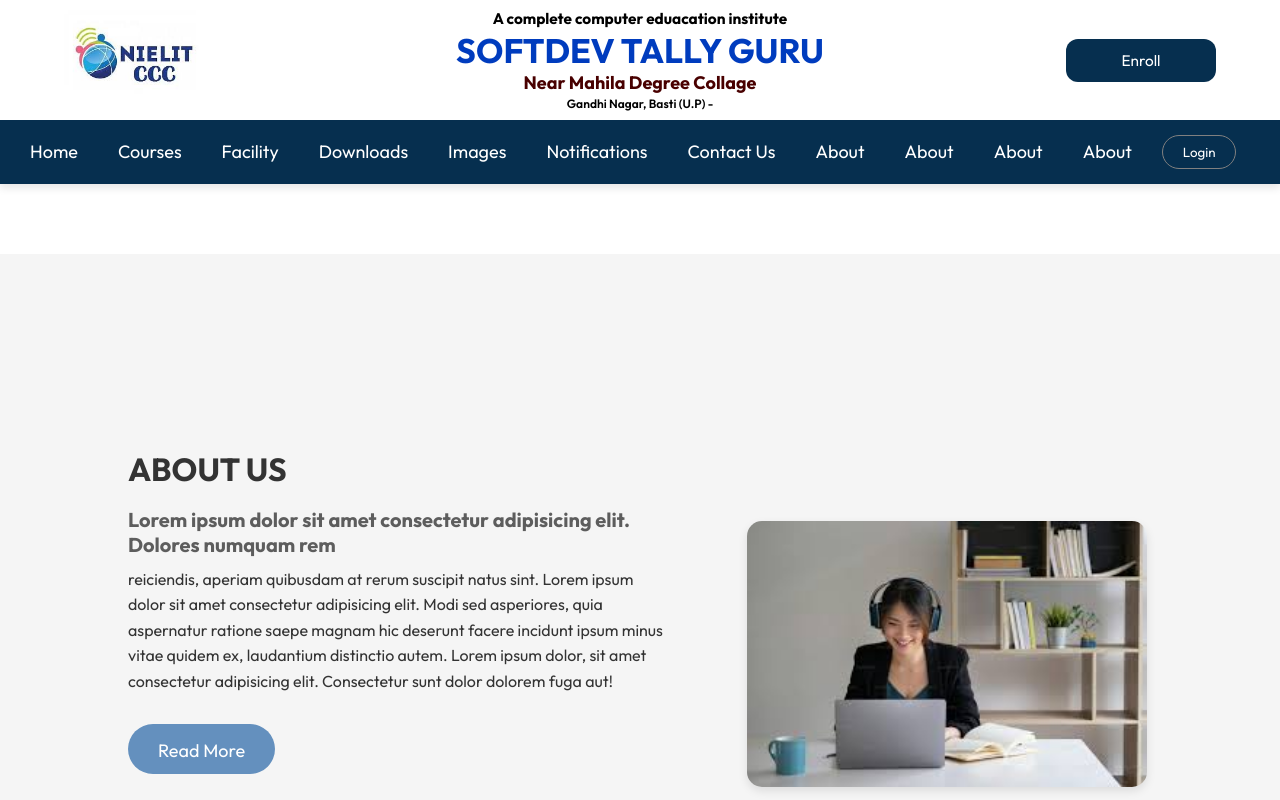
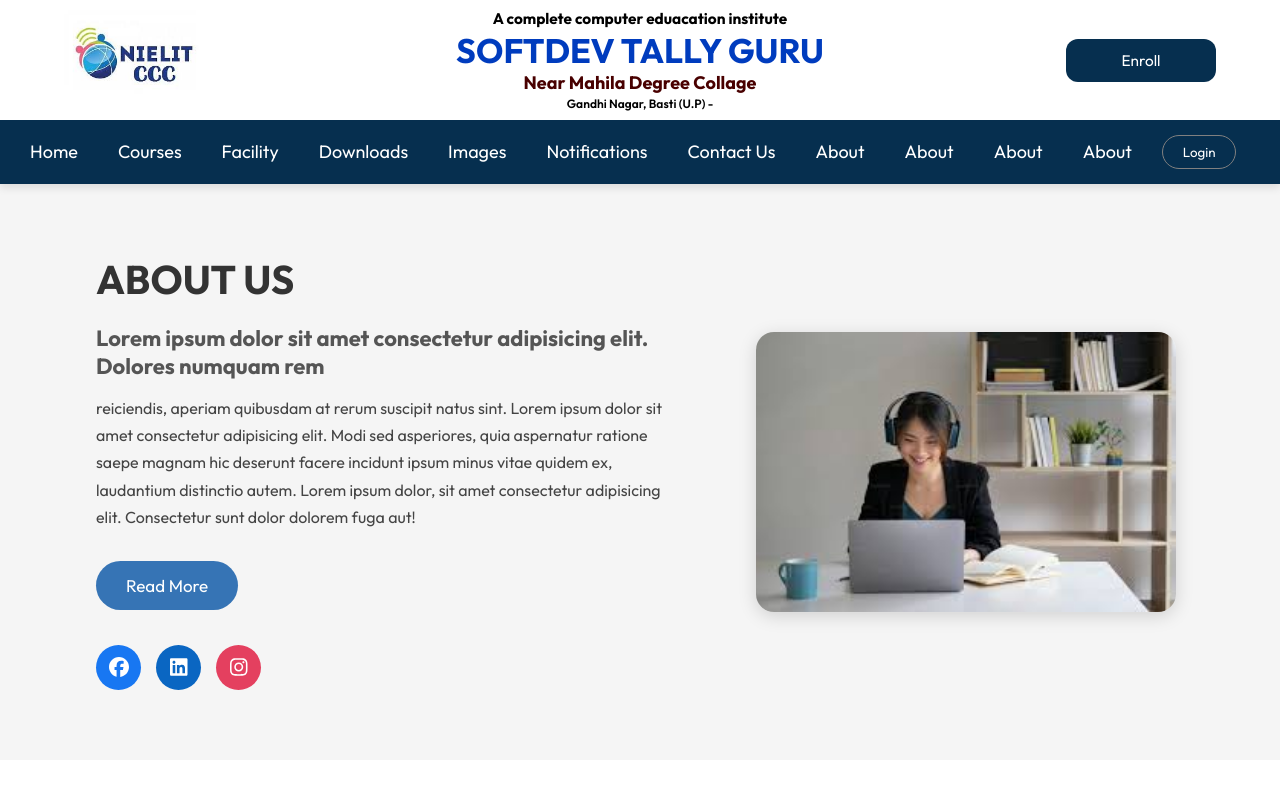
Before and after one commit to rakesh15092002/Computer-Institution, a React (Vite) app in the folder frontend/: page /about-us in a window 1280 px wide. Shown: the top 800 px of the page. Built offline with nearby package versions, Linux system fonts and the light colour scheme; no server answers.

Commit message:
commit all the changes

```diff
--- a/frontend/src/components/AboutDirector/AboutDirector.css
+++ b/frontend/src/components/AboutDirector/AboutDirector.css
@@ -2,7 +2,7 @@
     display: flex;
     justify-content: space-between;
     align-items: center;
-    width: 80%;
+    width: 90%;
     max-width: 1200px;
     margin: 80px auto;
     gap: 30px;
--- a/frontend/src/components/Address/Address.css
+++ b/frontend/src/components/Address/Address.css
@@ -1,6 +1,6 @@
 /* Address Container */
 .address {
-    width: 80%;
+    width: 90%;
     max-width: 1200px;
     margin: 100px auto; /* Adds spacing from other components */
     padding: 40px;
--- a/frontend/src/components/CourseItem/CourseItem.css
+++ b/frontend/src/components/CourseItem/CourseItem.css
@@ -1,5 +1,5 @@
 .course-item {
-    width: 350px;
+    width: 280px;
     height: 350px;
     background: white;
     overflow: hidden;
@@ -53,7 +53,7 @@
 }
 
 .course-item-name-rating img {
-    width: 70px;
+    width: 68px;
 }
 
 /* Course description */
--- a/frontend/src/components/LoginPopup/LoginPopup.css
+++ b/frontend/src/components/LoginPopup/LoginPopup.css
@@ -1,7 +1,7 @@
 .login-popup {
     position: fixed;
     /* Covers the whole screen */
-    z-index: 1000;
+    z-index: 1500;
     /* Ensures it's above other elements */
     top: 0px;
     left: 0;
--- a/frontend/src/components/Navbar/Navbar.css
+++ b/frontend/src/components/Navbar/Navbar.css
@@ -64,7 +64,7 @@
     flex-direction: column;
     gap: 5px;
     cursor: pointer;
-    z-index: 1001;
+    z-index: 10;
 }
 
 .hamburger div {
@@ -91,9 +91,9 @@
     .navbar-menu {
         flex-direction: column;
         position: fixed;
-        top: 120px;
+        top: 168px;
         right: -100%;
-        width: 40%;
+        width: 60%;
         height: calc(100% - 120px);
         background: #0f172a;
         box-shadow: -2px 0 10px rgba(0, 0, 0, 0.1);
@@ -101,9 +101,10 @@
         text-align: left;
         transition: right 0.3s ease;
         overflow-y: auto;
-        z-index: 1000;
+        z-index: 10;
         flex-wrap: nowrap;
         overflow-y: auto;
+        min-width: 250px;
     }
 
     .navbar-menu.show {
@@ -132,10 +133,13 @@
     /* Show Hamburger */
     .hamburger {
         display: flex;
+        margin-left: auto;
     }
 
     /* Optional: hide desktop buttons on mobile */
     .navbar-button {
         display: none;
     }
+
+
 }
--- a/frontend/src/components/Testimonials/TestimonialsSlider.css
+++ b/frontend/src/components/Testimonials/TestimonialsSlider.css
@@ -1,5 +1,5 @@
 .testimonials-section {
-  width: 80%;
+  width: 90%;
   margin: auto;
   background-color: #f9f9f9;
   text-align: center;
--- a/frontend/src/pages/About/About.css
+++ b/frontend/src/pages/About/About.css
@@ -1,219 +1,105 @@
-/* General About Section */
+/* ========================
+   ABOUT SECTION (MODERN UI)
+============================*/
 .about-section {
   width: 100%;
-    min-height: 100vh;
+  padding: 70px 0;
+  background: #f5f5f5;
   display: flex;
   justify-content: center;
-    align-items: center;
-    background-color: #f5f5f5;
-    padding: 50px 0;
-    margin-top: 70px;
 }
 
-/* Main Container */
+/* Main container */
 .about-container {
-    width: 80%;
-    max-width: 1200px;
+  width: 85%;
+  max-width: 1300px;
   display: flex;
-    flex-wrap: wrap;
   align-items: center;
   justify-content: space-between;
+  flex-wrap: wrap;
 }
 
-/* Left Content Section */
+/* Left Content */
 .about-content-section {
   flex: 1;
   max-width: 55%;
-    padding-right: 20px;
+  padding-right: 30px;
 }
 
 .about-title h1 {
-    font-size: 32px;
+  font-size: 40px;
   text-transform: uppercase;
+  margin-bottom: 20px;
   color: #333;
+}
+
+.about-content h3 {
+  color: #555;
+  font-size: 22px;
   margin-bottom: 15px;
 }
 
-.about-content h3 {
-    margin-top: 18px;
-    color: #5d5d5d;
-    font-size: 20px;
+.about-content p {
+  font-size: 16px;
+  line-height: 1.7;
+  color: #444;
+  margin-top: 10px;
 }
 
-.about-content p {
-    margin-top: 10px;
-    font-size: 16px;
-    line-height: 1.6;
-    color: #333;
-}
-
-/* Read More Button */
+/* Button */
 .about-content .button {
   margin-top: 30px;
 }
 
 .about-content .button button {
-    background-color: #6490be;
+  padding: 14px 30px;
+  background: #3674B5;
+  border: none;
+  border-radius: 30px;
   color: #fff;
-    height: 50px;
-    padding: 15px 30px;
-    border-radius: 25px;
-    font-size: 18px;
-    border: none;
+  font-size: 17px;
   cursor: pointer;
-    transition: background-color 0.3s ease, transform 0.2s ease;
+  transition: .3s ease;
 }
 
 .about-content .button button:hover {
-    background: #3674B5;
-    transform: scale(1.05);
+  transform: translateY(-3px);
+  background: #1e5a94;
 }
 
-/* Social Media Icons */
-.about-content-section .social {
+/* Social Icons */
+.social {
   display: flex;
   gap: 15px;
-    margin-top: 40px;
+  margin-top: 35px;
+  padding: 0;
   list-style: none;
-    padding: 0;
 }
 
-.about-content-section .social ul {
-    display: flex;
-    gap: 15px;
-    padding: 0;
-}
-
-.about-content-section .social li {
+.social li {
   width: 45px;
   height: 45px;
+  border-radius: 50%;
+  background: #3674B5;
   display: flex;
   align-items: center;
   justify-content: center;
-    background-color: #6490be;
-    border-radius: 50%;
   color: white;
+  cursor: pointer;
   font-size: 20px;
-    transition: background 0.3s ease, transform 0.3s ease;
-    cursor: pointer;
+  transition: 0.3s;
 }
 
-/* /* General About Section */
-.about-section {
-    width: 100%;
-    min-height: 100vh;
-    display: flex;
-    justify-content: center;
-    align-items: center;
-    background-color: #f5f5f5;
-    padding: 50px 0;
+.social li:hover {
+  transform: scale(1.12);
 }
 
-/* Main Container */
-.about-container {
-    width: 80%;
-    max-width: 1200px;
-    display: flex;
-    flex-wrap: wrap;
-    align-items: center;
-    justify-content: space-between;
-}
+/* Color branding */
+.social li:nth-child(1) { background: #1877F2; } /* Facebook */
+.social li:nth-child(2) { background: #0A66C2; } /* LinkedIn */
+.social li:nth-child(3) { background: #E4405F; } /* Instagram */
 
-/* Left Content Section */
-.about-content-section {
-    flex: 1;
-    max-width: 55%;
-    padding-right: 20px;
-}
-
-.about-title h1 {
-    font-size: 32px;
-    text-transform: uppercase;
-    color: #333;
-    margin-bottom: 15px;
-}
-
-.about-content h3 {
-    margin-top: 18px;
-    color: #5d5d5d;
-    font-size: 20px;
-}
-
-.about-content p {
-    margin-top: 10px;
-    font-size: 16px;
-    line-height: 1.6;
-    color: #333;
-}
-
-/* Read More Button */
-.about-content .button {
-    margin-top: 30px;
-}
-
-.about-content .button button {
-    background-color: #6490be;
-    color: #fff;
-    height: 50px;
-    padding: 15px 30px;
-    border-radius: 25px;
-    font-size: 18px;
-    border: none;
-    cursor: pointer;
-    transition: background-color 0.3s ease, transform 0.2s ease;
-}
-
-.about-content .button button:hover {
-    background: #3674B5;
-    transform: scale(1.05);
-}
-
-/* Social Media Icons */
-.about-content-section .social {
-    display: flex;
-    gap: 15px;
-    margin-top: 40px;
-    list-style: none;
-    padding: 0;
-}
-
-.about-content-section .social ul {
-    display: flex;
-    gap: 15px;
-    padding: 0;
-}
-
-.about-content-section .social li {
-    width: 45px;
-    height: 45px;
-    display: flex;
-    align-items: center;
-    justify-content: center;
-    background-color: #6490be;
-    border-radius: 50%;
-    color: white;
-    font-size: 20px;
-    transition: background 0.3s ease, transform 0.3s ease;
-    cursor: pointer;
-}
-
-.about-content-section .social li:hover {
-    transform: scale(1.1);
-}
-
-.about-content-section .social li:nth-child(1) {
-    background-color: #1877F2; /* Facebook */
-}
-
-.about-content-section .social li:nth-child(2) {
-    background-color: #0A66C2; /* LinkedIn */
-}
-
-.about-content-section .social li:nth-child(3) {
-    background-color: #E4405F; /* Instagram */
-}
-
-/* Right Image Section */
+/* Right Image */
 .image-section {
   flex: 1;
   max-width: 40%;
@@ -223,16 +109,19 @@
 
 .image-section img {
   width: 100%;
-    max-width: 400px;
-    border-radius: 15px;
-    box-shadow: 0px 4px 10px rgba(0, 0, 0, 0.1);
+  max-width: 420px;
+  border-radius: 18px;
+  box-shadow: 0 4px 18px rgba(0,0,0,0.15);
 }
 
-/* Responsive Design */
-@media (max-width: 1024px) {
+/* ============================
+   RESPONSIVE DESIGN
+==============================*/
+
+/* Tablets */
+@media (max-width: 992px) {
   .about-container {
     flex-direction: column;
-        align-items: center;
     text-align: center;
   }
 
@@ -246,45 +135,30 @@
     margin-top: 30px;
   }
 
-    .about-content-section .social {
+  .social {
     justify-content: center;
   }
 }
 
-/* Right Image Section */
-.image-section {
-    flex: 1;
-    max-width: 40%;
-    display: flex;
-    justify-content: center;
+/* Mobile */
+@media (max-width: 600px) {
+  .about-title h1 {
+    font-size: 32px;
+  }
+
+  .about-content h3 {
+    font-size: 18px;
   }
 
   .image-section img {
-    width: 100%;
-    max-width: 400px;
-    border-radius: 15px;
-    box-shadow: 0px 4px 10px rgba(0, 0, 0, 0.1);
+    width: 500px;
+    max-width: 500px;
+
   }
 
-/* Responsive Design */
-@media (max-width: 1024px) {
-    .about-container {
-        flex-direction: column;
-        align-items: center;
-        text-align: center;
-    }
-
-    .about-content-section {
-        max-width: 100%;
-        padding-right: 0;
-    }
-
-    .image-section {
-        max-width: 100%;
-        margin-top: 30px;
-    }
-
-    .about-content-section .social {
-        justify-content: center;
+  .social li {
+    width: 38px;
+    height: 38px;
+    font-size: 17px;
   }
 }
--- a/frontend/src/pages/Courses/Courses.css
+++ b/frontend/src/pages/Courses/Courses.css
@@ -1,6 +1,6 @@
 /* General Course Section Styling */
 .course {
-    width: 80%;
+    width: 90%;
     margin: 50px auto;
     padding-top: 50px;
 }
@@ -75,7 +75,7 @@
 
 /* Course Display Section */
 .course-display {
-    width: 80%;
+    width: 90%;
     margin: auto;
     text-align: center;
 }
@@ -90,8 +90,9 @@
 /* Course Grid */
 .course-display-list {
     display: grid;
-    grid-template-columns: repeat(3, 1fr);
-    gap: 15px;
+    grid-template-columns: repeat(4, 1fr);
+    gap: 35px;
+
     justify-content: center;
 }
 
```
Also changed, not shown: frontend/src/components/CourseDisplay/CourseDisplay.css (+26 -2 lines), frontend/src/pages/ContactUs/ContactUs.css (+143 -37 lines), frontend/src/pages/Gallery/Gallery.css (+117 -26 lines). Lines whose indentation alone changed are shown as unchanged.
